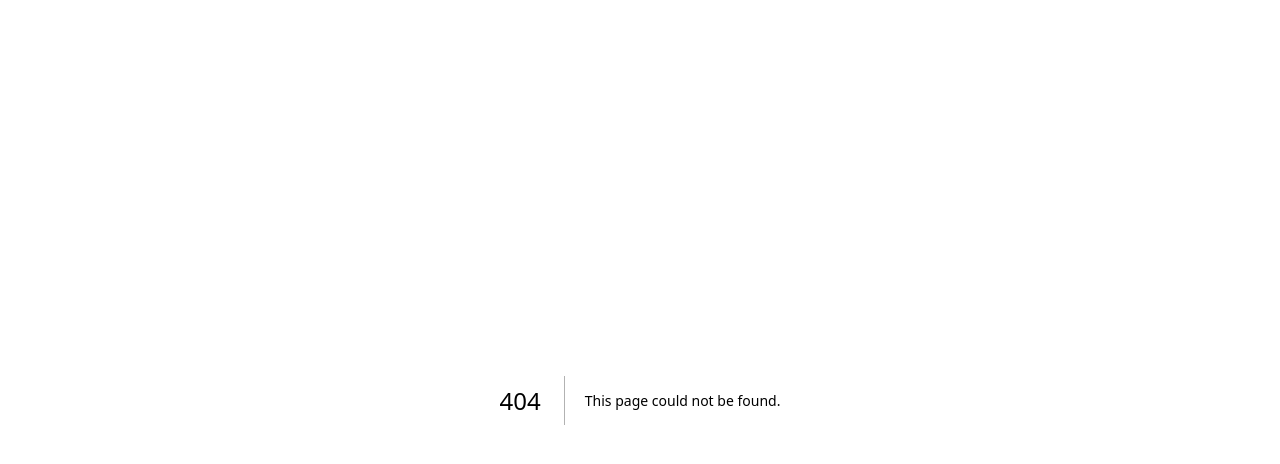
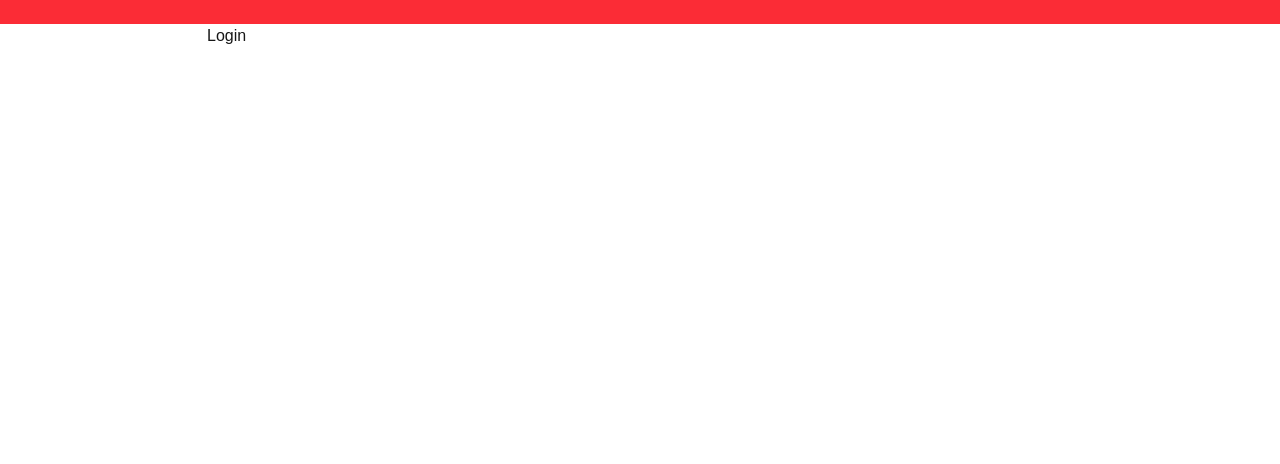
Before and after one commit to soponalways/Budget-Manager, a Next.js app: page /login in a window 1280 px wide. Before the commit this address had no page. Shown: the top 464 px of the page. Built offline with nearby package versions, Linux system fonts and the light colour scheme.

Commit message:
Basic Login form or page create

```diff
--- /dev/null
+++ b/Components/Auth/LoginForm.tsx
@@ -0,0 +1,35 @@
+"use client"
+import { signIn } from 'next-auth/react';
+import React, { useState } from 'react'
+
+export default function LoginForm() {
+    const [email, setEmail] = useState<string>("");
+    const [password, setPassword] = useState<string>("");
+
+    const handleSubmit = async (e: React.FormEvent) => {
+        e.preventDefault();
+
+        const res = await signIn("credentials", {
+            redirect: false,
+            email,
+            password,
+        });
+        console.log("The sign in response is : ", res);
+        if (res?.error) {
+            alert("Login failed");
+        } else {
+            // router.push("/dashboard");
+            console.log("Login Successfully")
+        }
+    }
+  return (
+    <div>
+
+          <form onSubmit={handleSubmit}>
+              <input className='w-full bg-red-500' value={email} onChange={(e) => setEmail(e.target.value)} />
+              <input value={password} onChange={(e) => setPassword(e.target.value)} type="password" />
+              <button type="submit">Login</button>
+          </form>
+    </div>
+  )
+}
--- /dev/null
+++ b/app/(Pages)/(authPages)/login/page.tsx
@@ -0,0 +1,15 @@
+import LoginForm from '@/Components/Auth/LoginForm';
+import React from 'react';
+
+const LoginPage = () => {
+
+    return (
+        <div>
+            <main>
+                <LoginForm />
+            </main>
+        </div>
+    );
+};
+
+export default LoginPage;
```
